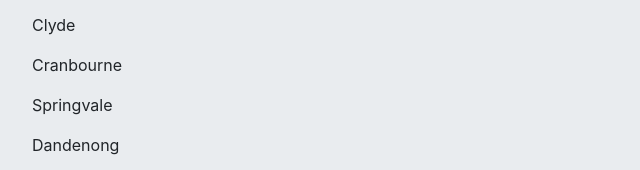
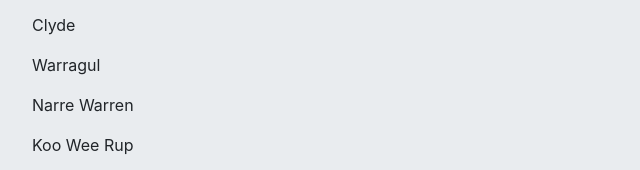
Before and after one commit to soumenghati/DCFBuild, a plain HTML site: page AboutUs.html in a window 1280 px wide. Shown: the part 624-794 px from the top of the page, 0-640 px from the left. Drawn offline with nearby package versions, Linux system fonts and the light colour scheme.

Commit message:
Update AboutUs.html

```diff
--- a/AboutUs.html
+++ b/AboutUs.html
@@ -70,6 +70,9 @@
 				<p>Officer</p>
 				<p>Berwick</p>
 				<p>Clyde</p>
+				<p>Warragul</p>
+				<p>Narre Warren</p>
+				<p>Koo Wee Rup</p>
 				<p>Cranbourne</p>
 				<p>Springvale</p>
 				<p>Dandenong</p>
```
